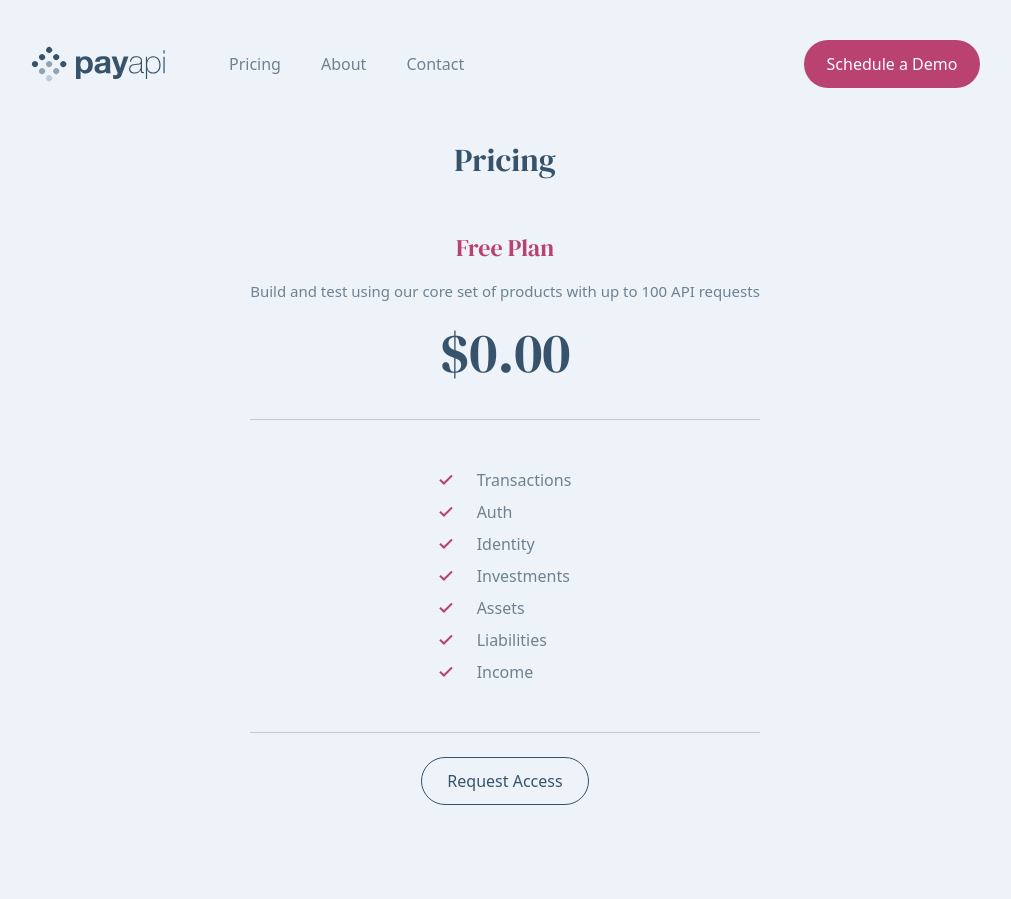
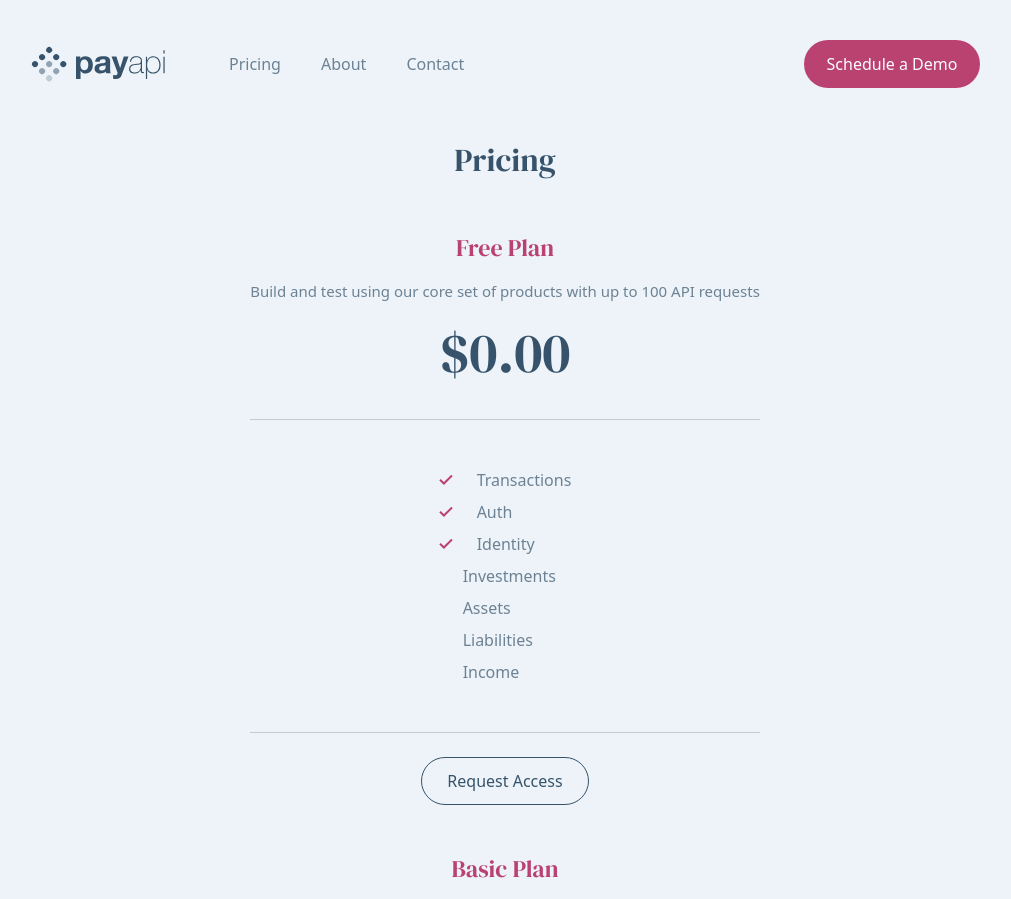
Before and after one commit to David-Henery4/pay-api-website, a React (Create React App) app: page / in a window 1280 px wide. Shown: the top 899 px of the page, without its empty margins (135-1146 px from the left). Built offline with nearby package versions, Linux system fonts and the light colour scheme.

Commit message:
added-pricing-data

```diff
--- a/src/pages/Pricing.js
+++ b/src/pages/Pricing.js
@@ -1,5 +1,6 @@
 import React from "react";
 import { CheckIcon } from "../assets";
+import pricingPlan from "../pricing-plan-data/pricingPlan";
 
 const Pricing = () => {
   return (
@@ -10,65 +11,35 @@ const Pricing = () => {
         </h2>
       </div>
       {/* PRICING PLANS */}
-      <div>
+      <div className="flex flex-col justify-center items-center gap-12">
         {/* PRICING PLAN */}
-        <div className="flex flex-col justify-center items-center gap-6">
+        {pricingPlan.map((plan) => (
+          <div key={plan.id} className="flex flex-col justify-center items-center gap-6">
             <div>
               <h3 className="text-2xl font-medium font-dmDisplay text-primaryDarkPink">
-              Free Plan
+                {plan.planType}
               </h3>
               <p className="pt-4 pb-2 text-secondaryLightSanJuanBlue font-normal text-[15px]">
-              Build and test using our core set of products with up to 100 API
-              requests{" "}
+                {plan.planDescription}
               </p>
               <p className="text-[56px] text-secondarySanJuanBlue font-medium font-dmDisplay">
-              $0.00
+                {plan.price}
               </p>
             </div>
             <div className="w-full border-y border-y-secondarySanJuanBlue/25 grid place-items-center">
               <ul className="py-12 text-left flex flex-col gap-2">
-              <li className="flex justify-start items-center gap-6">
-                <span>
-                  <CheckIcon />
-                </span>
-                <p>Transactions</p>
+                {plan.features.map(features => {
+                  const {id, isIncluded, name} = features
+                  return (
+                    <li
+                      key={id}
+                      className="flex justify-start items-center gap-6"
+                    >
+                      <span>{isIncluded && <CheckIcon />}</span>
+                      <p>{name}</p>
                     </li>
-              <li className="flex justify-start items-center gap-6">
-                <span>
-                  <CheckIcon />
-                </span>
-                <p>Auth</p>
-              </li>
-              <li className="flex justify-start items-center gap-6">
-                <span>
-                  <CheckIcon />
-                </span>
-                <p>Identity</p>
-              </li>
-              <li className="flex justify-start items-center gap-6">
-                <span>
-                  <CheckIcon />
-                </span>
-                <p>Investments</p>
-              </li>
-              <li className="flex justify-start items-center gap-6">
-                <span>
-                  <CheckIcon />
-                </span>
-                <p>Assets</p>
-              </li>
-              <li className="flex justify-start items-center gap-6">
-                <span>
-                  <CheckIcon />
-                </span>
-                <p>Liabilities</p>
-              </li>
-              <li className="flex justify-start items-center gap-6">
-                <span>
-                  <CheckIcon />
-                </span>
-                <p>Income</p>
-              </li>
+                  );
+                })}
               </ul>
             </div>
             <div>
@@ -77,6 +48,7 @@ const Pricing = () => {
               </button>
             </div>
           </div>
+        ))}
         {/**/}
       </div>
     </section>
```
Lines whose indentation alone changed are shown as unchanged.
